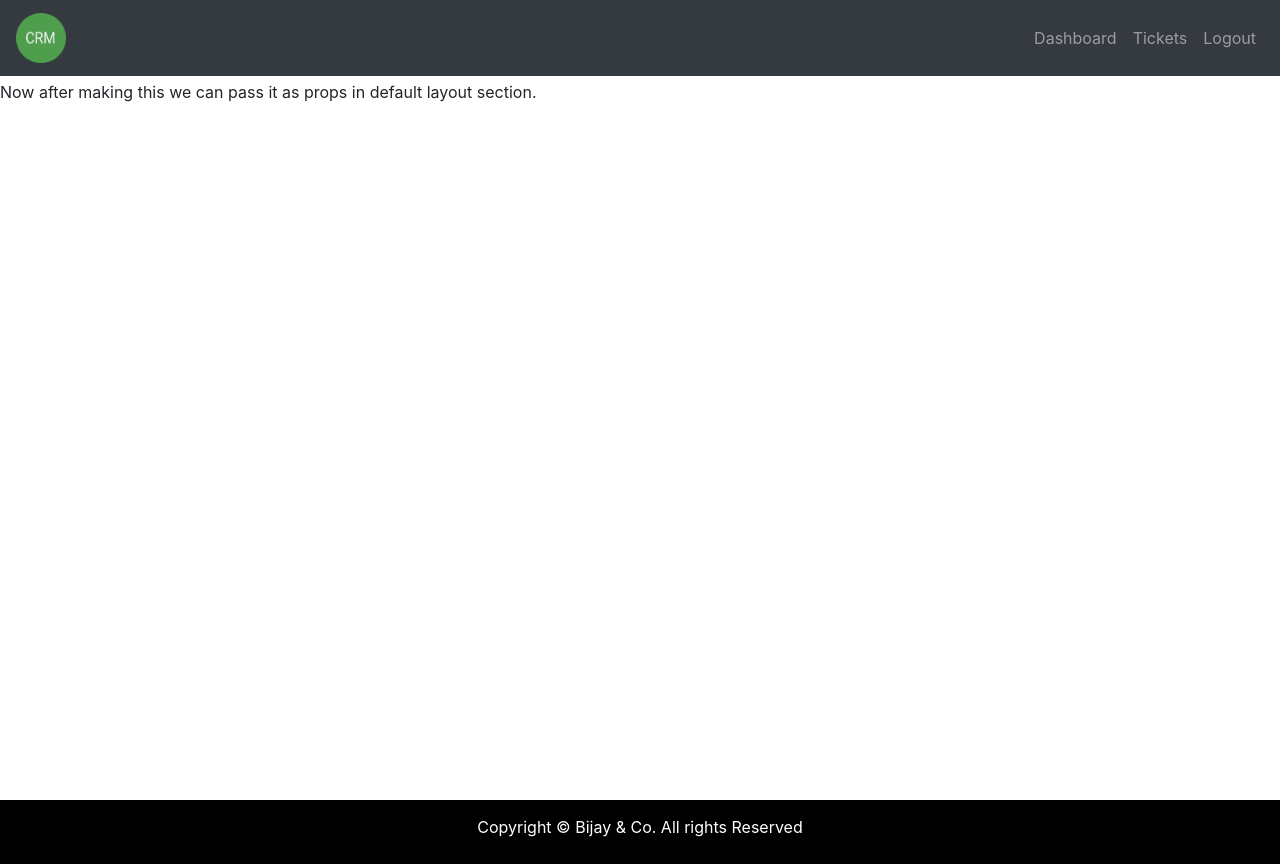
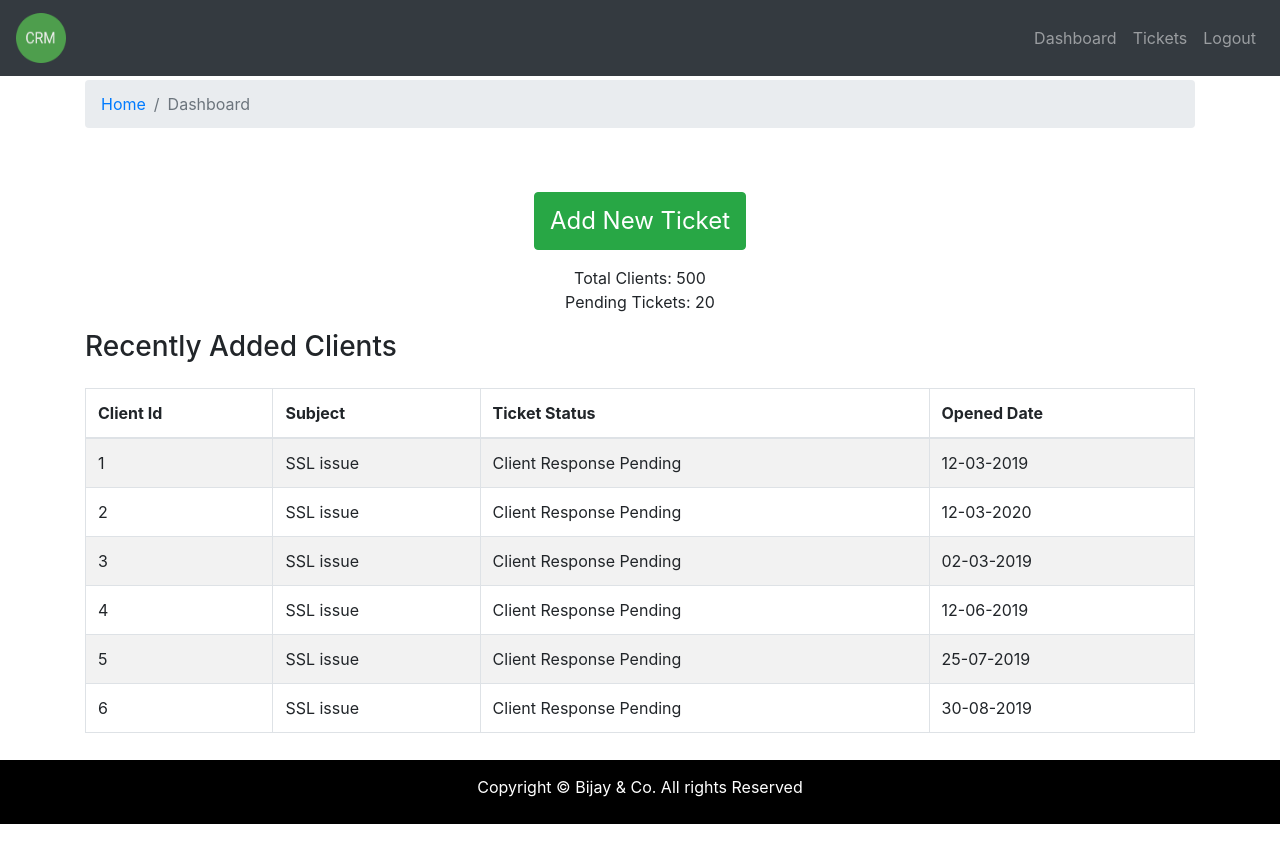
Before and after one commit to neupanebijay/CRM-ticketing-system, a React (Create React App) app: page / in a window 1280 px wide. After the commit the page ends 824 px from the top, so only its background shows below. Built offline with nearby package versions, Linux system fonts and the light colour scheme.

Commit message:
dashboard page along with breadcrumb is added

```diff
--- a/src/App.css
+++ b/src/App.css
@@ -7,14 +7,14 @@
         "footer";
 }
 
-header {
+.header {
     grid-area: header;
 }
-main {
+.main-body {
     grid-area: main;
-    min-height: 90vh;
+    min-height: 85vh;
 }
-footer {
+.footer {
     grid-area: footer;
     background: #000;
     color: #fff;
--- a/src/App.js
+++ b/src/App.js
@@ -1,12 +1,13 @@
 import './App.css';
 import { DefaultLayout } from './Layout/DefaultLayout';
+import { Dashboard } from './pages/pages/dashboard/Dashboard.page';
 
 
 function App() {
   return (
     <div className="App">
       <DefaultLayout >
-      Now after making this we can pass it as props in default layout section.
+          <Dashboard />
       </DefaultLayout>
       {/* <Entry /> */}
     </div>
--- a/src/Layout/DefaultLayout.js
+++ b/src/Layout/DefaultLayout.js
@@ -8,13 +8,13 @@ export const DefaultLayout = ({children}) => {
 
 
 {/* This is a section for header */}
-            <header className="header">
+            <header className="header mb-2">
                 <Header />
             </header>
 {/* This is a main section. All main contents go here */}
 
 
-            <main className="main">
+            <main className="main-body">
             {children}
             </main>
 
--- /dev/null
+++ b/src/assets/data/dummy-tickets.json
@@ -0,0 +1,38 @@
+[
+    {
+        "id": "1",
+        "subject" : "SSL issue",
+        "status": "Client Response Pending",
+        "addedAt": "12-03-2019"
+    },
+    {
+        "id": "2",
+        "subject" : "SSL issue",
+        "status": "Client Response Pending",
+        "addedAt": "12-03-2020"
+    },
+    {
+        "id": "3",
+        "subject" : "SSL issue",
+        "status": "Client Response Pending",
+        "addedAt": "02-03-2019"
+    },
+    {
+        "id": "4",
+        "subject" : "SSL issue",
+        "status": "Client Response Pending",
+        "addedAt": "12-06-2019"
+    },
+    {
+        "id": "5",
+        "subject" : "SSL issue",
+        "status": "Client Response Pending",
+        "addedAt": "25-07-2019"
+    },
+    {
+        "id": "6",
+        "subject" : "SSL issue",
+        "status": "Client Response Pending",
+        "addedAt": "30-08-2019"
+    }
+]
--- /dev/null
+++ b/src/components/breadcrumb/BreadcrumbFile.comp.js
@@ -0,0 +1,12 @@
+import React from 'react'
+import { Breadcrumb } from 'react-bootstrap'
+
+export const BreadcrumbFile = ({page}) => {
+    return (
+        <Breadcrumb>
+            <Breadcrumb.Item href="/">Home</Breadcrumb.Item>
+
+            <Breadcrumb.Item active>{page}</Breadcrumb.Item>
+        </Breadcrumb>
+    )
+}
--- /dev/null
+++ b/src/components/tickets-table/TicketTable.comp.js
@@ -0,0 +1,38 @@
+import React from 'react'
+import { Table } from 'react-bootstrap'
+
+export const TicketTable = ({tickets}) => {
+    return (
+        <Table striped bordered hover>
+            <thead>
+                <tr>
+                <th>Client Id</th>
+                <th>Subject</th>
+                <th>Ticket Status</th>
+                <th>Opened Date</th>
+                </tr>
+            </thead>
+
+
+            <tbody>
+                {tickets.length ? tickets.map(row=>(
+                <tr key={row.id}>
+                    <td>{row.id}</td>
+                    <td>{row.subject}</td>
+                    <td>{row.status}</td>
+                    <td>{row.addedAt}</td>
+                </tr>
+                )) :
+
+                <tr>
+                    <td colSpan="4" className="text-center">No tickets available in the table</td>
+                </tr>
+
+                }
+
+
+
+            </tbody>
+        </Table>
+    )
+}
--- /dev/null
+++ b/src/pages/pages/dashboard/Dashboard.page.js
@@ -0,0 +1,48 @@
+import React from 'react';
+import { Button, Col, Container, Row } from 'react-bootstrap';
+import tickets from '../../../assets/data/dummy-tickets.json';
+import { BreadcrumbFile } from '../../../components/breadcrumb/BreadcrumbFile.comp';
+import { TicketTable } from '../../../components/tickets-table/TicketTable.comp';
+
+export const Dashboard = () => {
+    return (
+        <Container>
+            <Row>
+                <Col>
+                    <BreadcrumbFile page="Dashboard"/>
+                </Col>
+            </Row>
+
+            <Row>
+                <Col  className="text-center mt-5 mb-2">
+                     <Button variant="success" style={{'fontSize': '1.5rem', 'padding': '10px 15px'}}>Add New Ticket </Button>
+                </Col>
+            </Row>
+            <Row>
+                <Col  className="text-center mt-2">
+                    <div>
+                        Total Clients: 500
+
+                    </div>
+                    <div>
+
+                        Pending Tickets: 20
+                    </div>
+                </Col>
+            </Row>
+            <Row>
+                <Col className="mt-3">
+                    <h3>
+                        Recently Added Clients
+                    </h3>
+
+                </Col>
+            </Row>
+            <Row>
+                <Col className="mt-3 recent-ticket">
+                   <TicketTable tickets={tickets}/>
+                </Col>
+            </Row>
+        </Container>
+    )
+}
```
